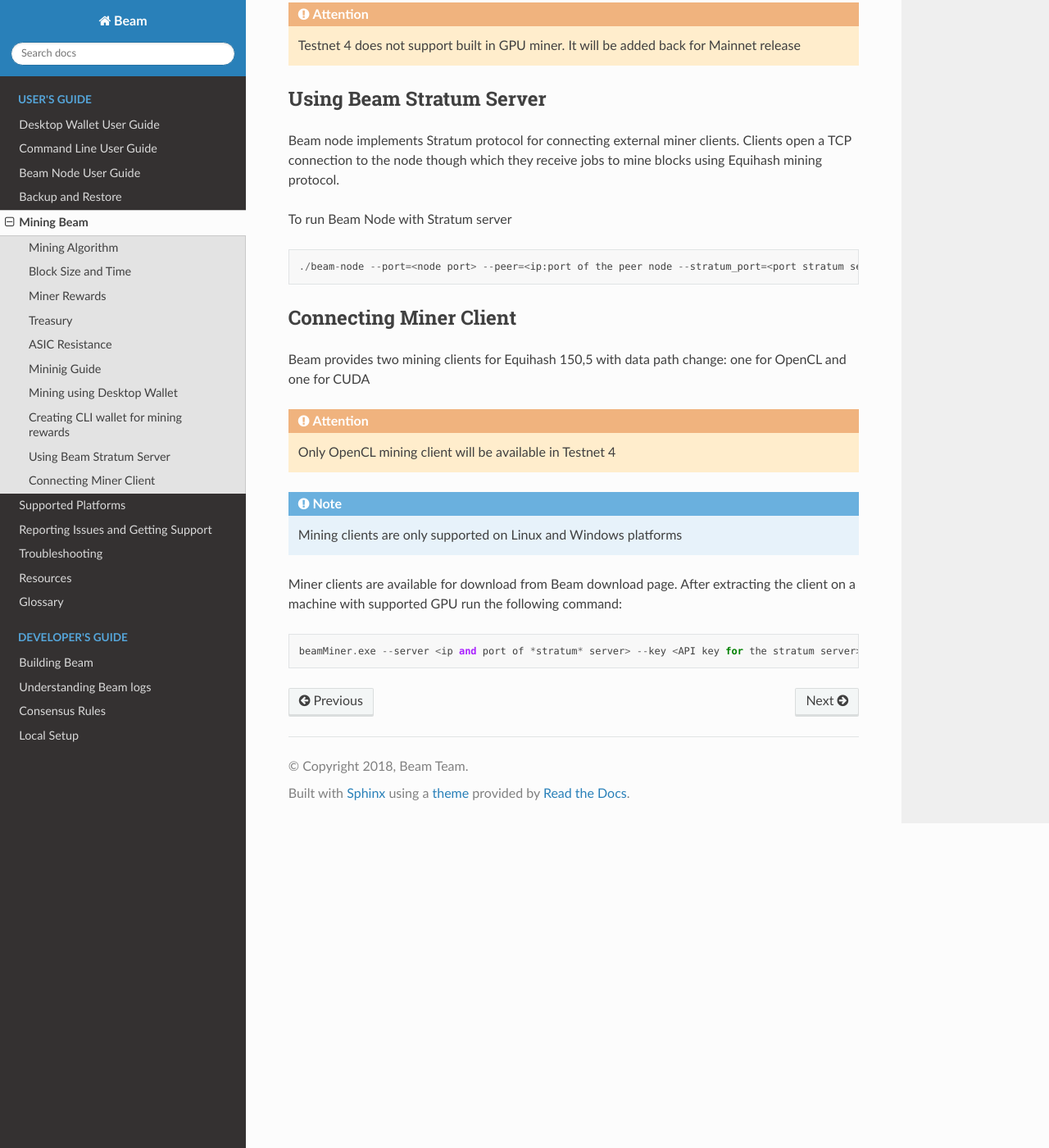
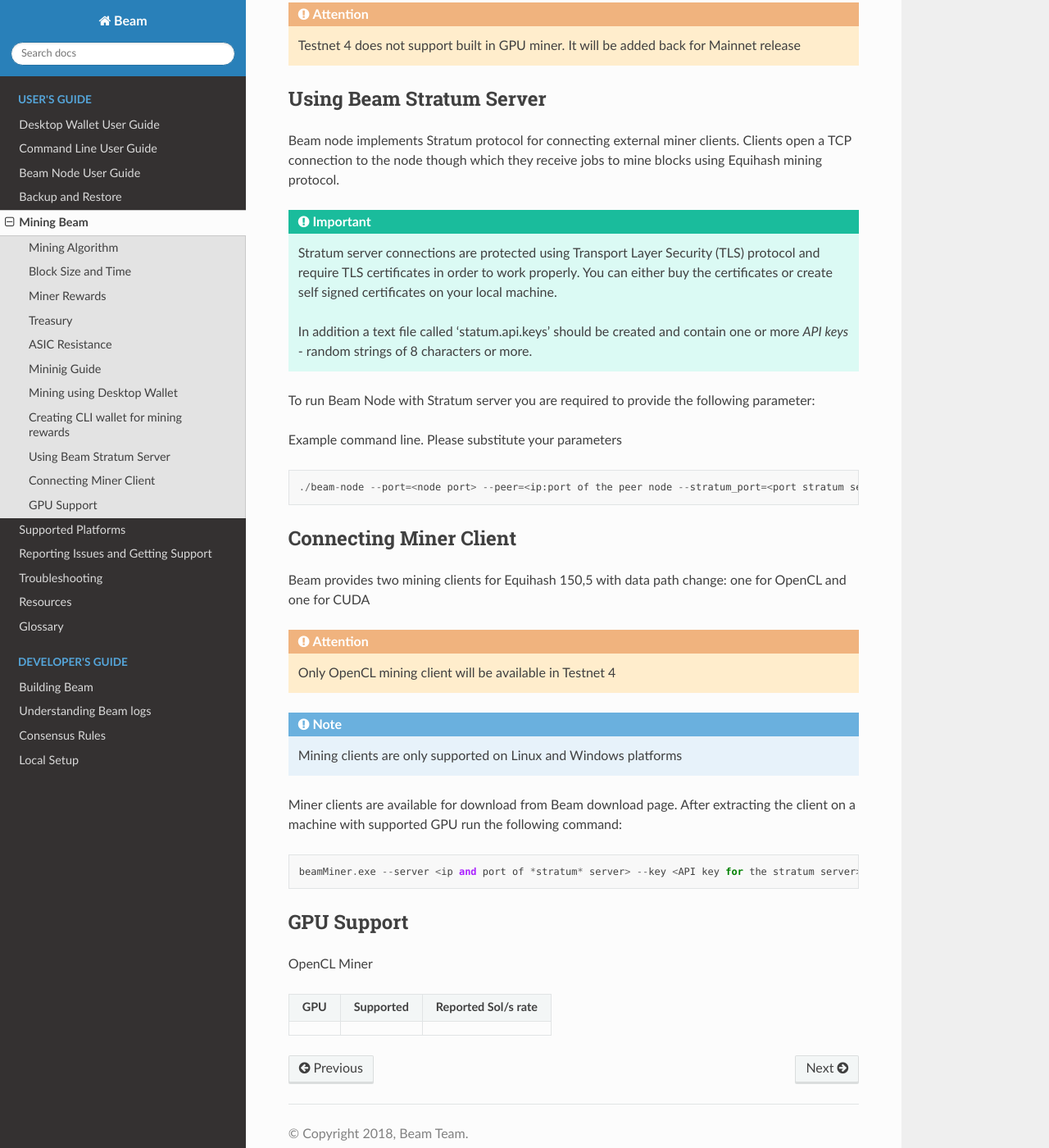
Before and after one commit to BeamMW/beam-docs, a Sphinx documentation site: the page built from source/rtd_pages/user_mining_beam.rst, in a window 1280 px wide and 1400 px high, scrolled down 2612 px. Shown: the whole window at 82% size. Built offline with Sphinx 7.4.7 and the Read the Docs theme 2.0.0, drawn with Linux system fonts in a browser that asks for light colours; the version number could not be read and is left out.

Commit message:
Improving mining docs

```diff
--- a/source/rtd_pages/user_mining_beam.rst
+++ b/source/rtd_pages/user_mining_beam.rst
@@ -94,11 +94,15 @@
 
 Beam node implements Stratum protocol for connecting external miner clients. Clients open a TCP connection to the node though which they receive jobs to mine blocks using Equihash mining protocol.
 
-.. important::Stratum server connections are protected using Transport Layer Security (TLS) protocol and require TLS certificates in order to work properly. You can either buy the certificates or create self signed certificates on your local machine.
+.. important:: Stratum server connections are protected using Transport Layer Security (TLS) protocol and require TLS certificates in order to work properly. You can either buy the certificates or create self signed certificates on your local machine.
 
 	In addition a text file called 'statum.api.keys' should be created and contain one or more *API keys* - random strings of 8 characters or more.
 
-To run Beam Node with Stratum server
+To run Beam Node with Stratum server you are required to provide the following parameter:
+
+
+
+Example command line. Please substitute your parameters
 
 ::
 
@@ -118,3 +122,16 @@
 ::
 
 	beamMiner.exe --server <ip and port of *stratum* server> --key <API key for the stratum server> --devices <id of the GPU device, if the flag not specified client will try to mine on all devices>
+
+
+
+GPU Support
+-----------
+
+OpenCL Miner
+
++----------------+-----------------+----------------------------------------------------------------+
+| **GPU**        | **Supported**   | **Reported Sol/s rate**                                        |
++----------------+-----------------+----------------------------------------------------------------+
+|                |                 |                                                                |
++----------------+-----------------+----------------------------------------------------------------+
```
